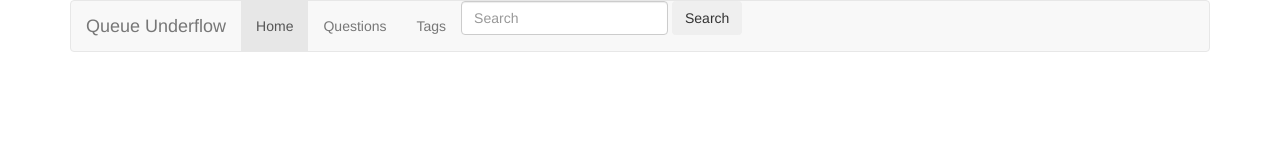
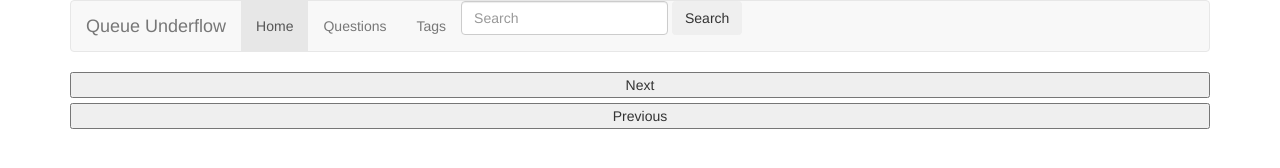
Before and after one commit to MadsChris92/RAWDATA2017E_Assignment4TestSuite, a website: page WebService/wwwroot/index.html in a window 1280 px wide. Drawn offline with Linux system fonts and the light colour scheme.

Commit message:
buttons + css

```diff
--- a/WebService/wwwroot/index.html
+++ b/WebService/wwwroot/index.html
@@ -40,6 +40,10 @@
 				</a>
 			</script>
 			<script src="lib/requirejs/require.js" data-main="main"></script>
+			<div class="switchButtons">
+				<button class="btn-block">Next</button>
+				<button class="btn-block" data-bind="">Previous</button>
+			</div>
 		</div>
 	</div>
 </body>
```
